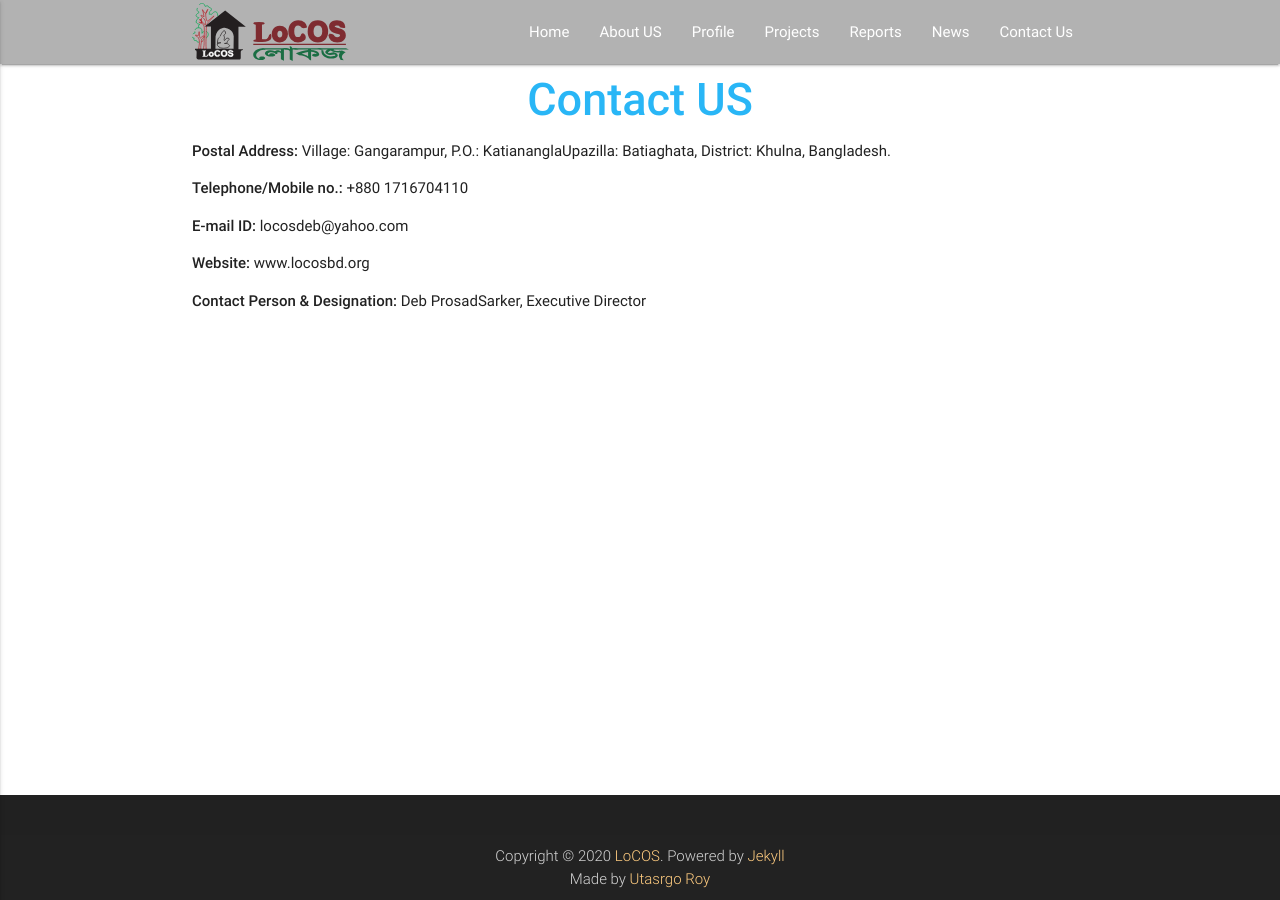
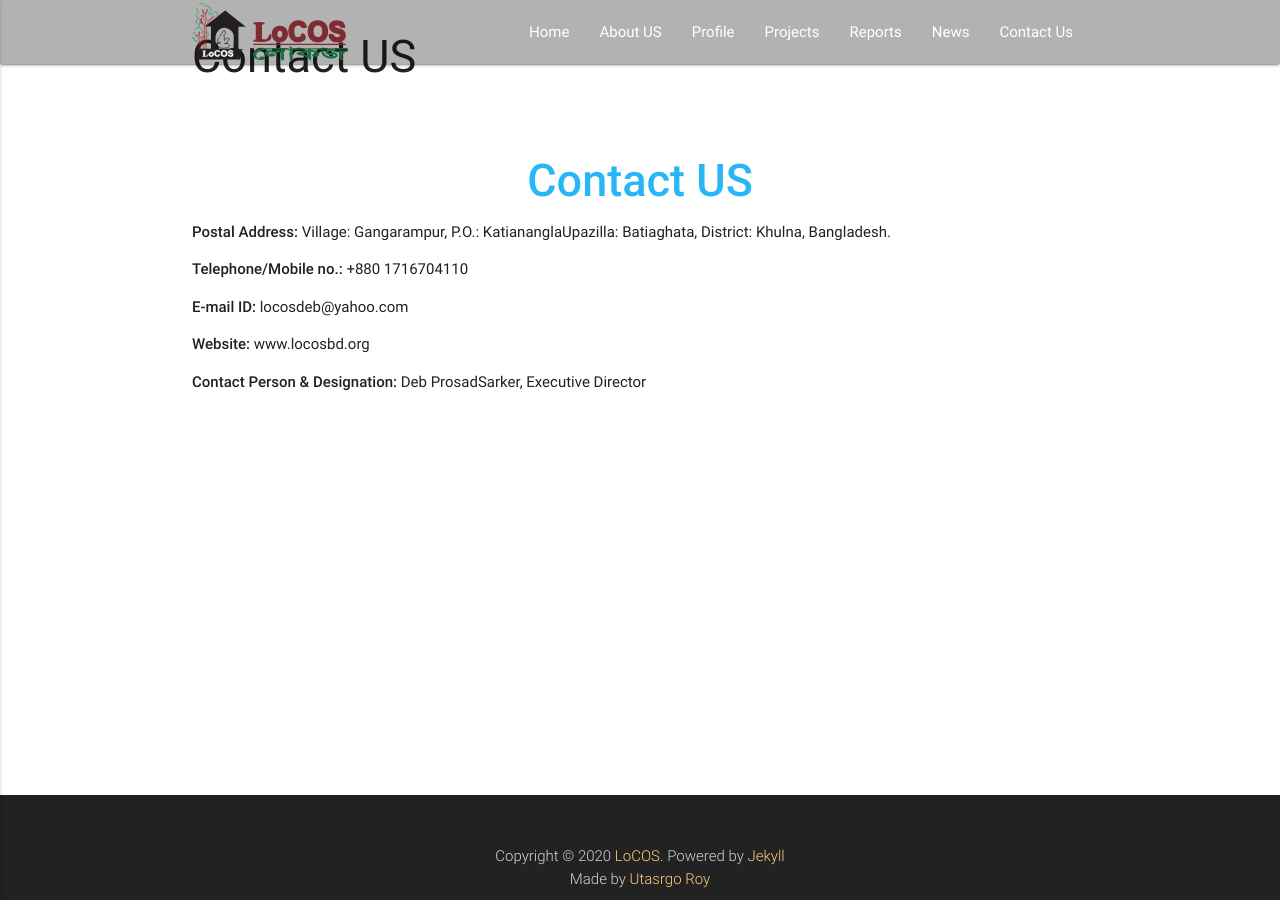
Before and after one commit to locosbd/locosbd.github.io, a Jekyll site: the page built from example2.md, in a window 1280 px wide. Built offline with Jekyll 4.4.1, drawn with Linux system fonts in a browser that asks for light colours.

Commit message:
edited page layout

```diff
--- a/_layouts/page.html
+++ b/_layouts/page.html
@@ -2,8 +2,8 @@
 layout: default
 ---
 
-<div class="container">
-
+<div class="container page-container">
+    <h1>{{ page.title }}</h1>
     {{ content }}
 
 </div>
--- a/_sass/main.scss
+++ b/_sass/main.scss
@@ -188,3 +188,7 @@ img{
 ul{
     margin-top: 0 !important;
 }
+
+.page-container{
+    margin-top: 80;
+}
```
